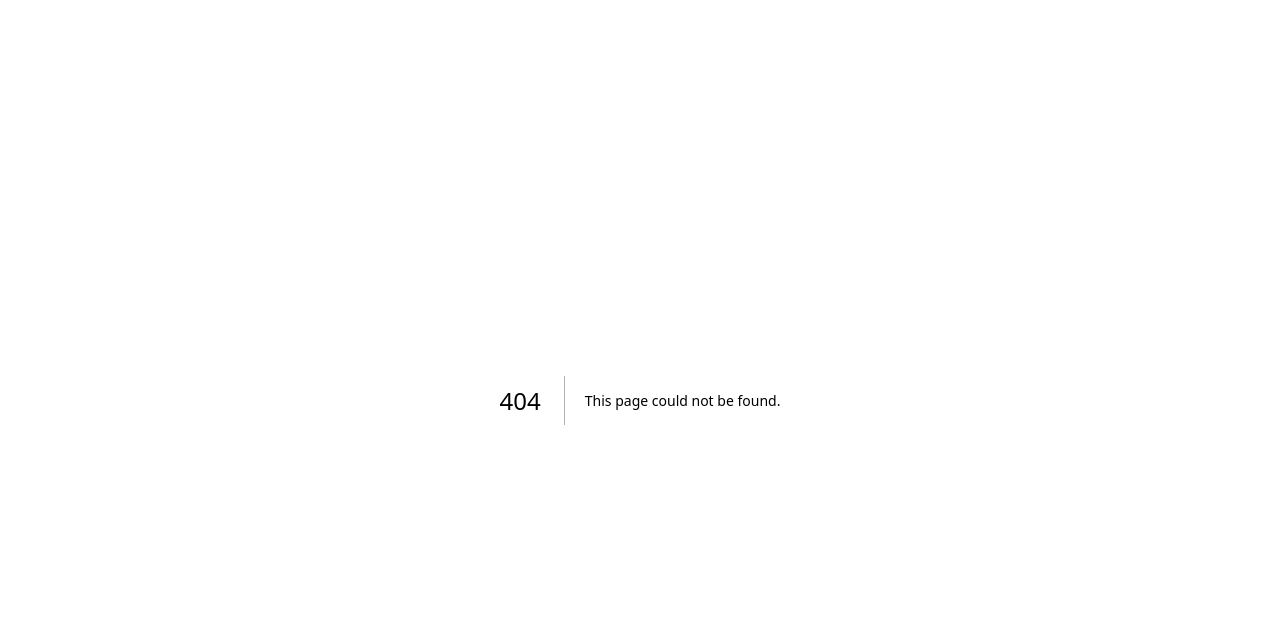
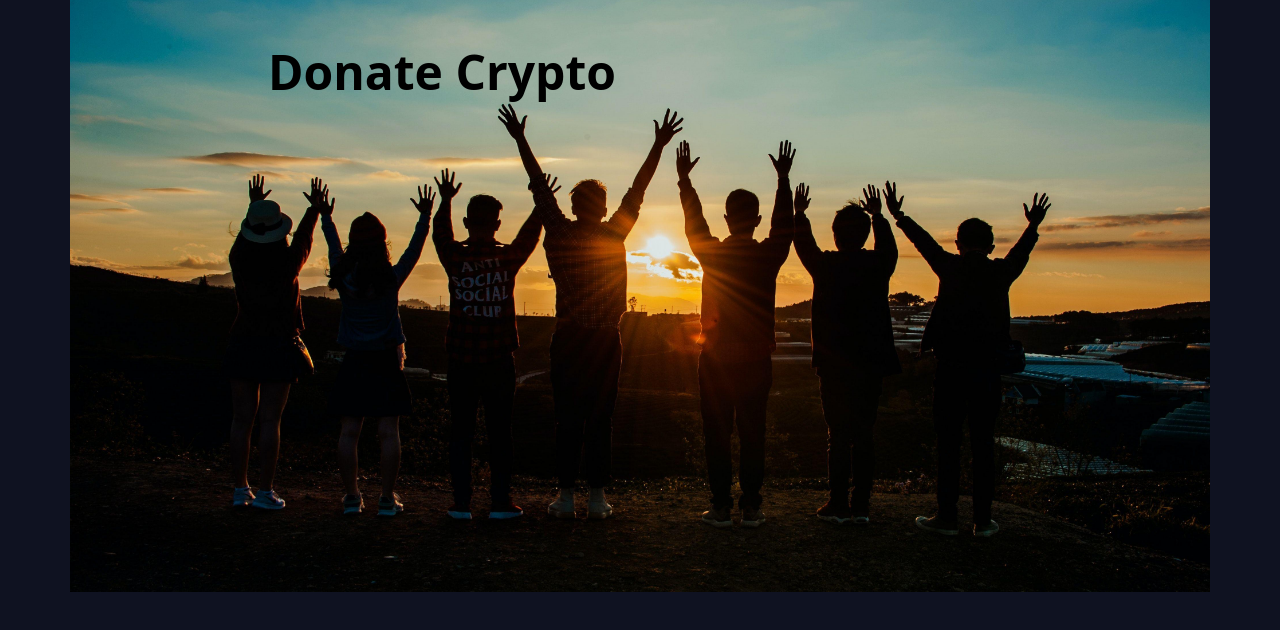
Before and after one commit to humbertoromanojr/web3-donate-crypto, a Next.js app in the folder dapp/: page /create in a window 1280 px wide. Before the commit this address had no page. Shown: the top 630 px of the page. Built offline with nearby package versions, Linux system fonts and the light colour scheme.

Commit message:
Created create form page

```diff
--- /dev/null
+++ b/dapp/src/app/create/page.js
@@ -0,0 +1,36 @@
+"use client";
+
+export default function Home() {
+  const backgroundImageStyle = {
+    backgroundImage: "url(/people-sunset.jpg)",
+    backgroundSize: "cover",
+    backgroundPosition: "center",
+    height: "80vh",
+    color: "white",
+    margin: 0,
+    padding: 0,
+    display: "flex",
+    flexDirection: "column",
+    alignItems: "center",
+    justifyContent: "space-between",
+  };
+
+  return (
+    <>
+      <div
+        style={backgroundImageStyle}
+        className="container d-block background-color='#0f1221' align-items-center justify-content-center mx-lg-auto"
+      >
+        <div className="row flex-lg-row-reverse align-items-center g-5 py-5">
+          <div className="col-2">&nbsp;</div>
+          <div className="col-8 mt-5">
+            <h1 className="display-5 fw-bold lh-1 mb-3 text-body-emphasis">
+              Donate Crypto
+            </h1>
+          </div>
+          <div className="col-2">&nbsp;</div>
+        </div>
+      </div>
+    </>
+  );
+}
```
